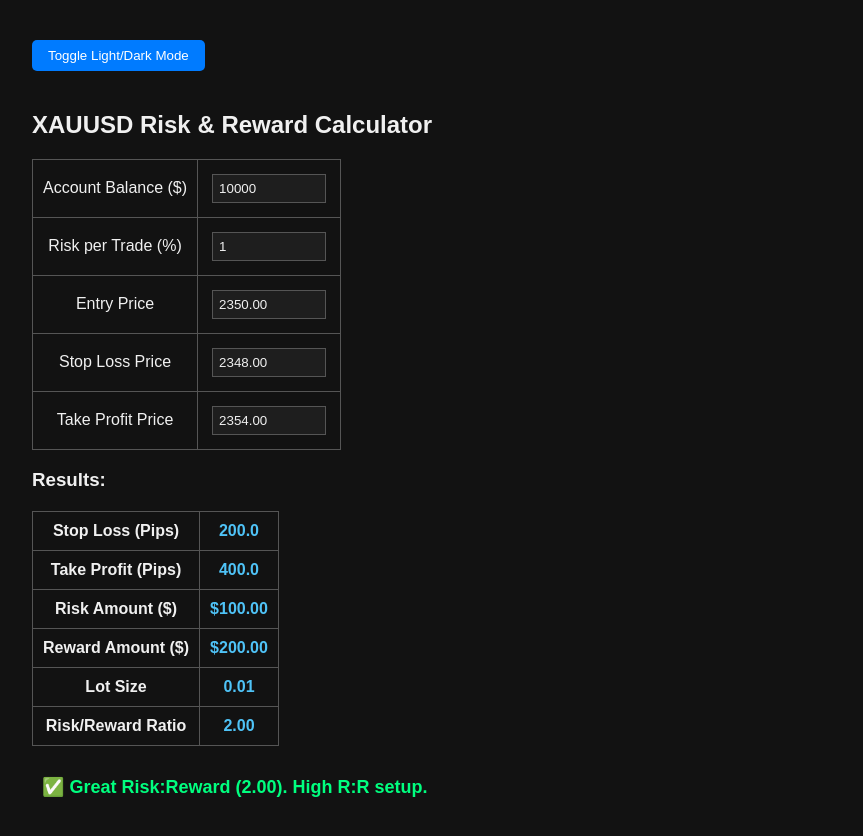
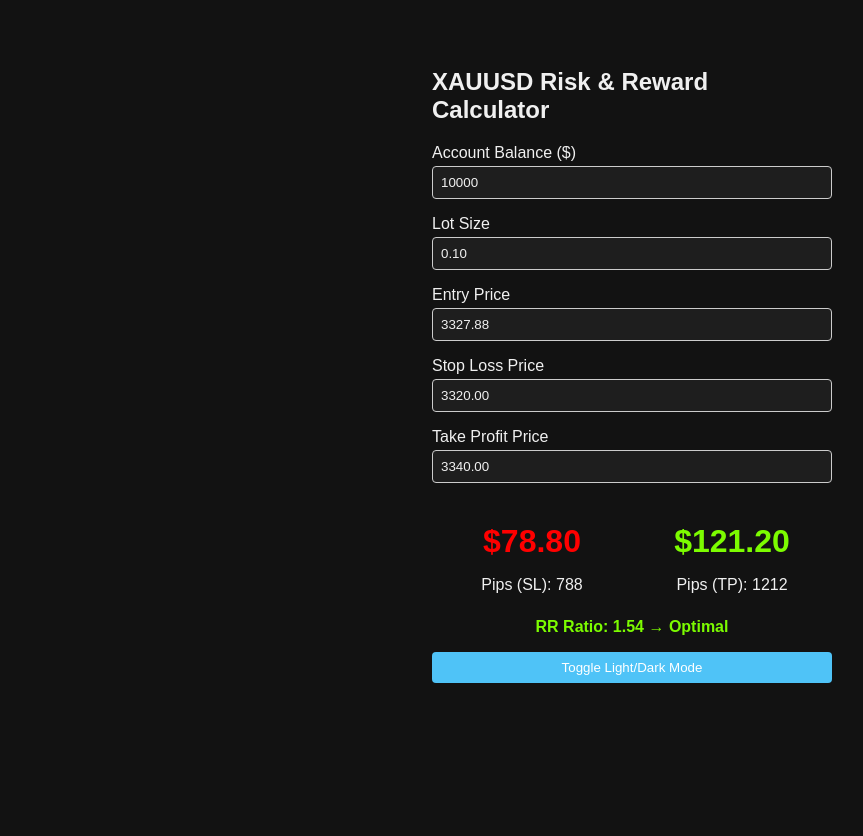
Before and after one commit to meuhimanshu/CalculatorforGold, a plain HTML site: page index.html in a window 1280 px wide. Shown: the whole page, without its empty margins (8-871 px from the left). After the commit the page ends 800 px from the top, so only its background shows below. Drawn offline with Linux system fonts and the light colour scheme.

Commit message:
Update index.html

```diff
--- a/index.html
+++ b/index.html
@@ -1,166 +1,173 @@
-
 <!DOCTYPE html>
 <html lang="en">
 <head>
   <meta charset="UTF-8">
+  <meta name="viewport" content="width=device-width, initial-scale=1">
   <title>XAUUSD Risk & Reward Calculator</title>
   <style>
     :root {
+      --bg-color: #ffffff;
+      --text-color: #000000;
+      --input-bg: #f9f9f9;
+      --input-text: #000000;
+      --primary: #4FC3F7;
+      --green-default: green;
+      --green-light: #7CFC00; /* lighter green for dark mode */
+    }
+    .dark-mode {
       --bg-color: #121212;
       --text-color: #f0f0f0;
       --input-bg: #1e1e1e;
-      --input-border: #555;
-      --output-color: #4FC3F7;
-    }
-    body.light-mode {
-      --bg-color: #ffffff;
-      --text-color: #000000;
-      --input-bg: #f9f9f9;
-      --input-border: #ccc;
-      --output-color: #007BFF;
+      --input-text: #f0f0f0;
+      --green-default: var(--green-light);
     }
     body {
+      margin: 0;
       font-family: Arial, sans-serif;
-      margin: 40px;
       background: var(--bg-color);
       color: var(--text-color);
-      transition: all 0.3s ease;
+      transition: background 0.3s, color 0.3s;
     }
-    h2 { color: var(--text-color); }
-    input {
-      width: 100px;
-      padding: 6px;
-      margin: 4px;
+    .container {
+      max-width: 400px;
+      margin: 2rem auto;
+      padding: 1rem;
+    }
+    .field {
+      margin-bottom: 1rem;
+    }
+    .field label {
+      display: block;
+      margin-bottom: 0.25rem;
+    }
+    .field input {
+      width: 100%;
+      padding: 0.5rem;
+      border: 1px solid #ccc;
+      border-radius: 4px;
       background: var(--input-bg);
-      color: var(--text-color);
-      border: 1px solid var(--input-border);
+      color: var(--input-text);
+      box-sizing: border-box;
     }
-    table {
-      border-collapse: collapse;
-      margin-top: 20px;
-    }
-    th, td {
-      padding: 10px;
-      border: 1px solid var(--input-border);
+    .result {
+      margin-top: 1.5rem;
       text-align: center;
     }
-    .output {
+    .result .values {
+      display: flex;
+      justify-content: space-around;
+      align-items: center;
+    }
+    .result .values div {
+      flex: 1;
+      padding: 0.5rem;
+    }
+    .result .risk {
+      font-size: 2rem;
       font-weight: bold;
-      color: var(--output-color);
+      color: red;
     }
-    .rrBox {
-      padding: 10px;
-      margin-top: 20px;
-      font-size: 18px;
+    .result .reward {
+      font-size: 2rem;
       font-weight: bold;
+      color: var(--green-default);
     }
-    .toggle-button {
-      margin-bottom: 20px;
-      padding: 8px 16px;
-      background: #007BFF;
-      color: white;
+    .status {
+      margin-top: 0.5rem;
+      font-weight: bold;
+      /* default inherits text-color */
+    }
+    .status.optimal {
+      color: var(--green-default);
+    }
+    .status.not-optimal {
+      color: red;
+    }
+    #modeToggle {
+      margin-top: 1rem;
+      padding: 0.5rem;
+      width: 100%;
       border: none;
+      background: var(--primary);
+      color: #fff;
+      border-radius: 4px;
       cursor: pointer;
-      border-radius: 5px;
     }
   </style>
 </head>
 <body class="dark-mode">
-  <button class="toggle-button" onclick="toggleTheme()">Toggle Light/Dark Mode</button>
-  <h2>XAUUSD Risk & Reward Calculator</h2>
-  <table>
-    <tr>
-      <td>Account Balance ($)</td>
-      <td><input type="number" id="balance" value="10000"></td>
-    </tr>
-    <tr>
-      <td>Risk per Trade (%)</td>
-      <td><input type="number" id="riskPercent" value="1" step="0.1"></td>
-    </tr>
-    <tr>
-      <td>Entry Price</td>
-      <td><input type="number" id="entry" value="2350.00" step="0.01"></td>
-    </tr>
-    <tr>
-      <td>Stop Loss Price</td>
-      <td><input type="number" id="sl" value="2348.00" step="0.01"></td>
-    </tr>
-    <tr>
-      <td>Take Profit Price</td>
-      <td><input type="number" id="tp" value="2354.00" step="0.01"></td>
-    </tr>
-  </table>
+  <div class="container">
+    <h2>XAUUSD Risk & Reward Calculator</h2>
+    <div class="field">
+      <label for="balance">Account Balance ($)</label>
+      <input type="number" id="balance" placeholder="10000" value="10000">
+    </div>
+    <div class="field">
+      <label for="lot">Lot Size</label>
+      <input type="number" id="lot" step="0.01" placeholder="0.10" value="0.10">
+    </div>
+    <div class="field">
+      <label for="entry">Entry Price</label>
+      <input type="number" id="entry" step="0.01" placeholder="3327.88" value="3327.88">
+    </div>
+    <div class="field">
+      <label for="sl">Stop Loss Price</label>
+      <input type="number" id="sl" step="0.01" placeholder="3320.00" value="3320.00">
+    </div>
+    <div class="field">
+      <label for="tp">Take Profit Price</label>
+      <input type="number" id="tp" step="0.01" placeholder="3340.00" value="3340.00">
+    </div>
+    <div class="result">
+      <div class="values">
+        <div>
+          <div class="risk" id="riskAmt">$0.00</div>
+          <div>Pips (SL): <span id="pipSL">0</span></div>
+        </div>
+        <div>
+          <div class="reward" id="rewardAmt">$0.00</div>
+          <div>Pips (TP): <span id="pipTP">0</span></div>
+        </div>
+      </div>
+      <div class="status" id="status">--</div>
+    </div>
+    <button id="modeToggle">Toggle Light/Dark Mode</button>
+  </div>
+  <script>
+    const contractSize = 100; // ounces per lot
+    const inputs = document.querySelectorAll('input');
+    inputs.forEach(i => i.addEventListener('input', calculate));
 
-  <h3>Results:</h3>
-  <table>
-    <tr>
-      <th>Stop Loss (Pips)</th>
-      <td class="output" id="slPips">0</td>
-    </tr>
-    <tr>
-      <th>Take Profit (Pips)</th>
-      <td class="output" id="tpPips">0</td>
-    </tr>
-    <tr>
-      <th>Risk Amount ($)</th>
-      <td class="output" id="riskAmount">$0.00</td>
-    </tr>
-    <tr>
-      <th>Reward Amount ($)</th>
-      <td class="output" id="rewardAmount">$0.00</td>
-    </tr>
-    <tr>
-      <th>Lot Size</th>
-      <td class="output" id="lotSize">0.00</td>
-    </tr>
-    <tr>
-      <th>Risk/Reward Ratio</th>
-      <td class="output" id="rrRatio">0.00</td>
-    </tr>
-  </table>
-
-  <div class="rrBox" id="rrComment"></div>
-
-  <script>
-    function toggleTheme() {
-      document.body.classList.toggle('light-mode');
-    }
-
-    const fields = ['balance', 'riskPercent', 'entry', 'sl', 'tp'];
-    fields.forEach(id => document.getElementById(id).addEventListener('input', calculate));
+    document.getElementById('modeToggle').addEventListener('click', () => {
+      document.body.classList.toggle('dark-mode');
+    });
 
     function calculate() {
-      const balance = parseFloat(document.getElementById('balance').value);
-      const riskPercent = parseFloat(document.getElementById('riskPercent').value);
       const entry = parseFloat(document.getElementById('entry').value);
       const sl = parseFloat(document.getElementById('sl').value);
       const tp = parseFloat(document.getElementById('tp').value);
+      const lotSize = parseFloat(document.getElementById('lot').value);
+      const pipSize = 0.01;
 
-      const slPips = Math.abs(entry - sl) * 100;
-      const tpPips = Math.abs(tp - entry) * 100;
-      const riskAmount = balance * (riskPercent / 100);
-      const lotSize = riskAmount / (slPips * 100);
-      const rewardAmount = tpPips * lotSize * 100;
+      if (isNaN(entry) || isNaN(sl) || isNaN(tp) || isNaN(lotSize) || lotSize <= 0) {
+        return;
+      }
+
+      const pipSL = Math.abs(entry - sl) / pipSize;
+      const pipTP = Math.abs(tp - entry) / pipSize;
+      const riskAmount = Math.abs(entry - sl) * lotSize * contractSize;
+      const rewardAmount = Math.abs(tp - entry) * lotSize * contractSize;
       const rrRatio = rewardAmount / riskAmount;
 
-      document.getElementById('slPips').textContent = slPips.toFixed(1);
-      document.getElementById('tpPips').textContent = tpPips.toFixed(1);
-      document.getElementById('riskAmount').textContent = `$${riskAmount.toFixed(2)}`;
-      document.getElementById('rewardAmount').textContent = `$${rewardAmount.toFixed(2)}`;
-      document.getElementById('lotSize').textContent = lotSize.toFixed(2);
-      document.getElementById('rrRatio').textContent = rrRatio.toFixed(2);
-
-      const rrBox = document.getElementById('rrComment');
-      if (rrRatio >= 2) {
-        rrBox.textContent = `✅ Great Risk:Reward (${rrRatio.toFixed(2)}). High R:R setup.`;
-        rrBox.style.color = '#00FF7F';
-      } else if (rrRatio >= 1) {
-        rrBox.textContent = `🟡 Decent R:R (${rrRatio.toFixed(2)}). Could be optimized.`;
-        rrBox.style.color = '#FFD700';
-      } else {
-        rrBox.textContent = `⚠️ Poor R:R (${rrRatio.toFixed(2)}). Risk outweighs reward.`;
-        rrBox.style.color = '#FF6347';
-      }
+      document.getElementById('pipSL').textContent = Math.round(pipSL);
+      document.getElementById('pipTP').textContent = Math.round(pipTP);
+      document.getElementById('riskAmt').textContent = '$' + riskAmount.toFixed(2);
+      document.getElementById('rewardAmt').textContent = '$' + rewardAmount.toFixed(2);
+      const statusEl = document.getElementById('status');
+      const statusText = 'RR Ratio: ' + rrRatio.toFixed(2) + ' → ' + (rrRatio >= 1.5 ? 'Optimal' : 'Not Optimal');
+      statusEl.textContent = statusText;
+      statusEl.classList.remove('optimal', 'not-optimal');
+      statusEl.classList.add(rrRatio >= 1.5 ? 'optimal' : 'not-optimal');
     }
 
     calculate();
```
